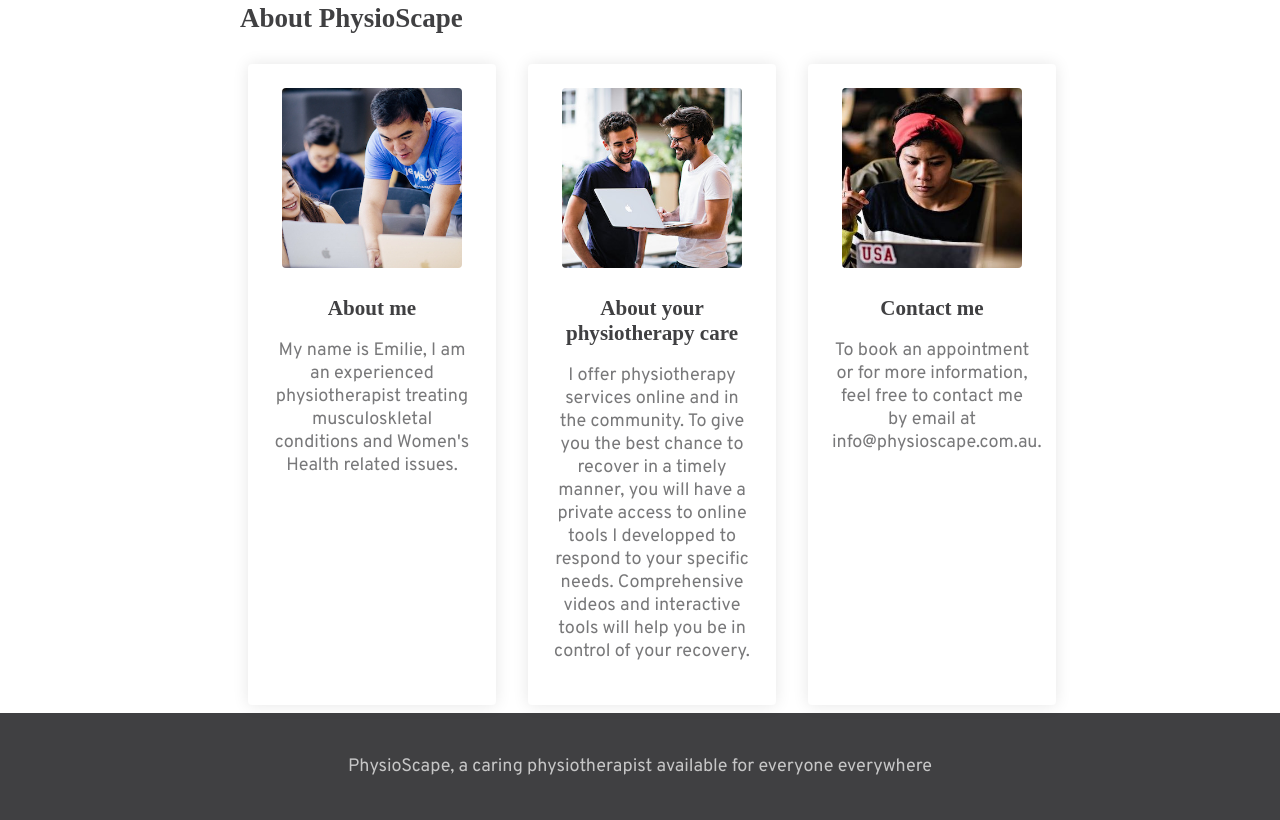
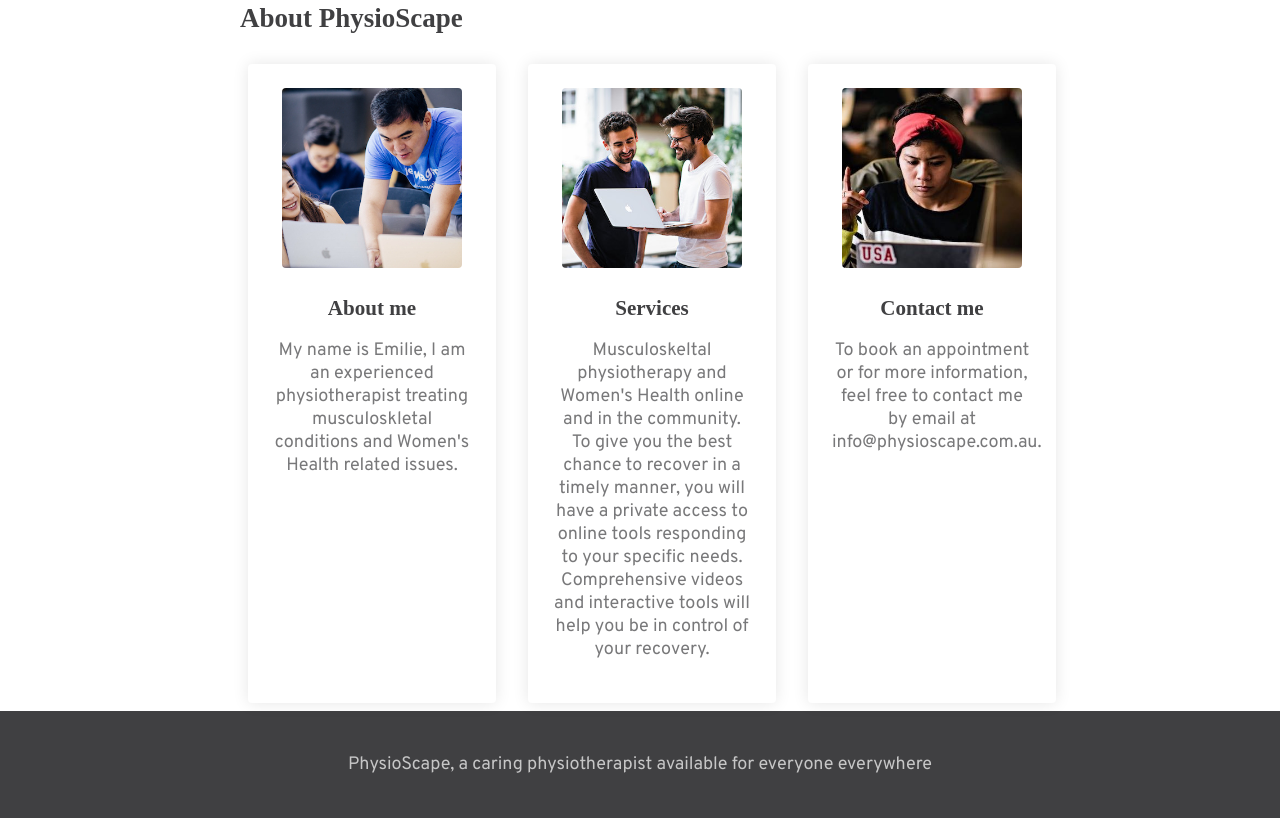
Before and after one commit to physioscape/landing, a plain HTML site: page index.html in a window 1280 px wide. Shown: the part 506-1326 px from the top of the page. Drawn offline with Linux system fonts and the light colour scheme; a web font is replaced by a local one.

Commit message:
Update index.html

```diff
--- a/index.html
+++ b/index.html
@@ -31,9 +31,9 @@
 
   			<div class="card-white">
   			<!-- About Physiotherapy care card -->
-			  	<img src="images/london.jpg" alt="About your Physiotherapy care" width="200">
-			 	<h3>About your physiotherapy care</h3>
-			 	<p>I offer physiotherapy services online and in the community. To give you the best chance to recover in a timely manner, you will have a private access to online tools I developped to respond to your specific needs. Comprehensive videos and interactive tools will help you be in control of your recovery.</p>
+			  	<img src="images/london.jpg" alt="Services" width="200">
+			 	<h3>Services</h3>
+			 	<p>Musculoskeltal physiotherapy and Women's Health online and in the community. To give you the best chance to recover in a timely manner, you will have a private access to online tools responding to your specific needs. Comprehensive videos and interactive tools will help you be in control of your recovery.</p>
 	  		</div>
 
   			<div class="card-white">
```
